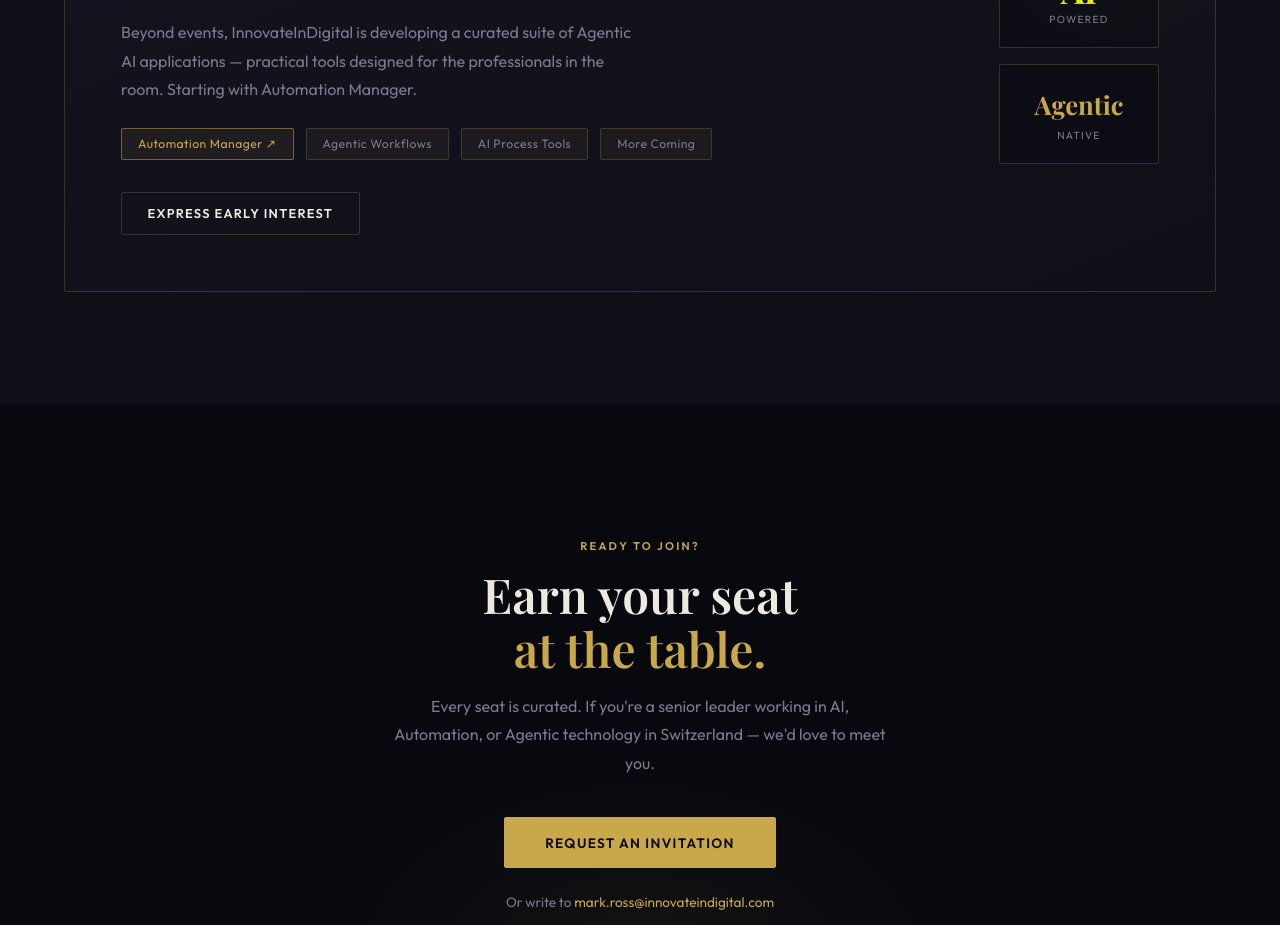
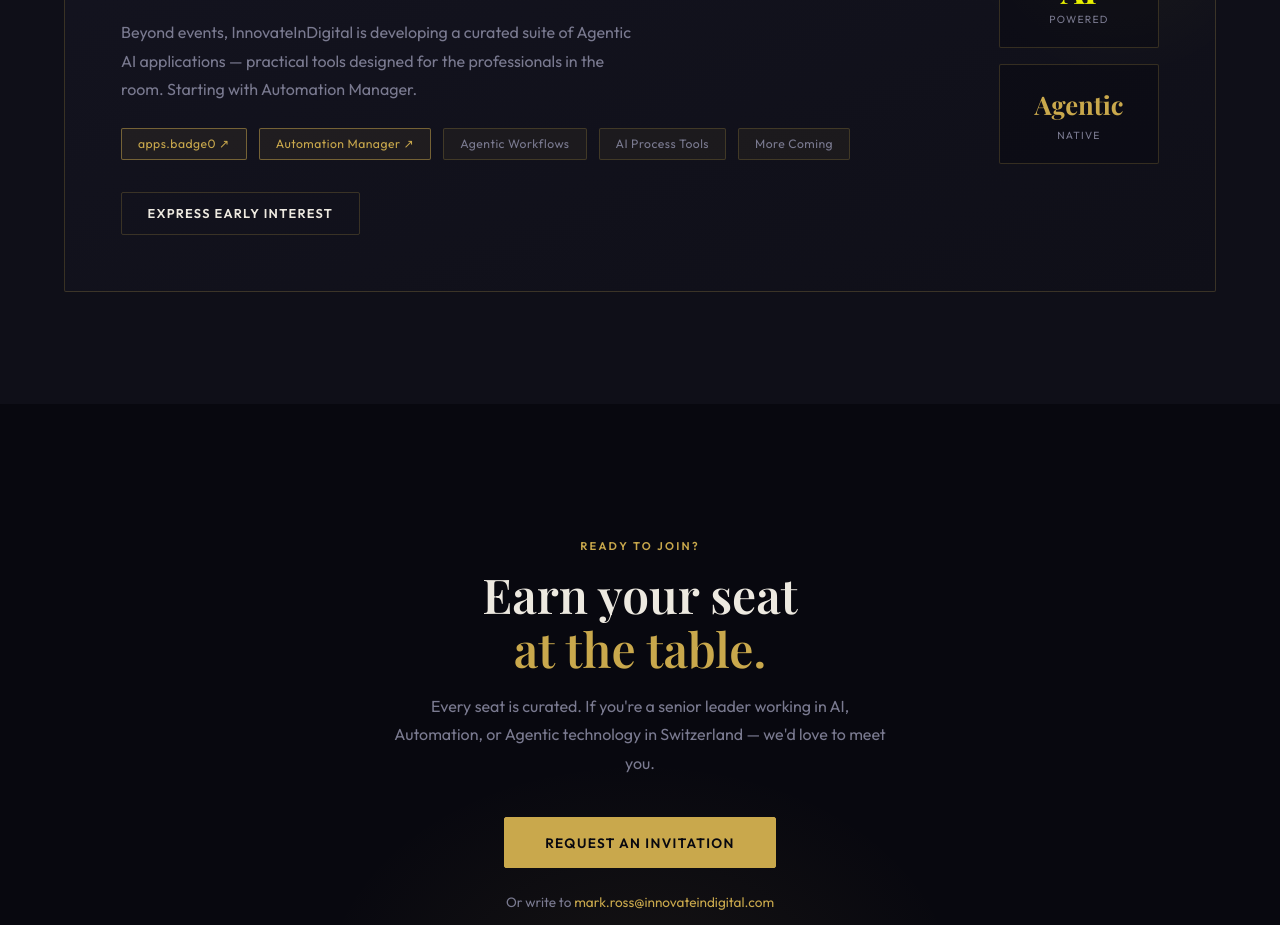
Before and after one commit to markross100/innovateindigital, a Next.js app: page /en in a window 1280 px wide. Shown: the part 5360-6285 px from the top of the page. Built offline with nearby package versions, Linux system fonts and the light colour scheme; a web font is replaced by a local one.

Commit message:
Update Apps.tsx
Adding button for readiness

```diff
--- a/components/Apps.tsx
+++ b/components/Apps.tsx
@@ -8,7 +8,8 @@
   const ref    = useRef<HTMLDivElement>(null)
   const inView = useInView(ref, { once: true, margin: '0px 0px -60px 0px' })
 
-  const badges = [
+const badges = [
+    { label: t('badge0'), href: 'https://readiness.innovateindigital.com' },
     { label: t('badge1'), href: 'https://app.innovateindigital.com' },
     { label: t('badge2'), href: null },
     { label: t('badge3'), href: null },
```
